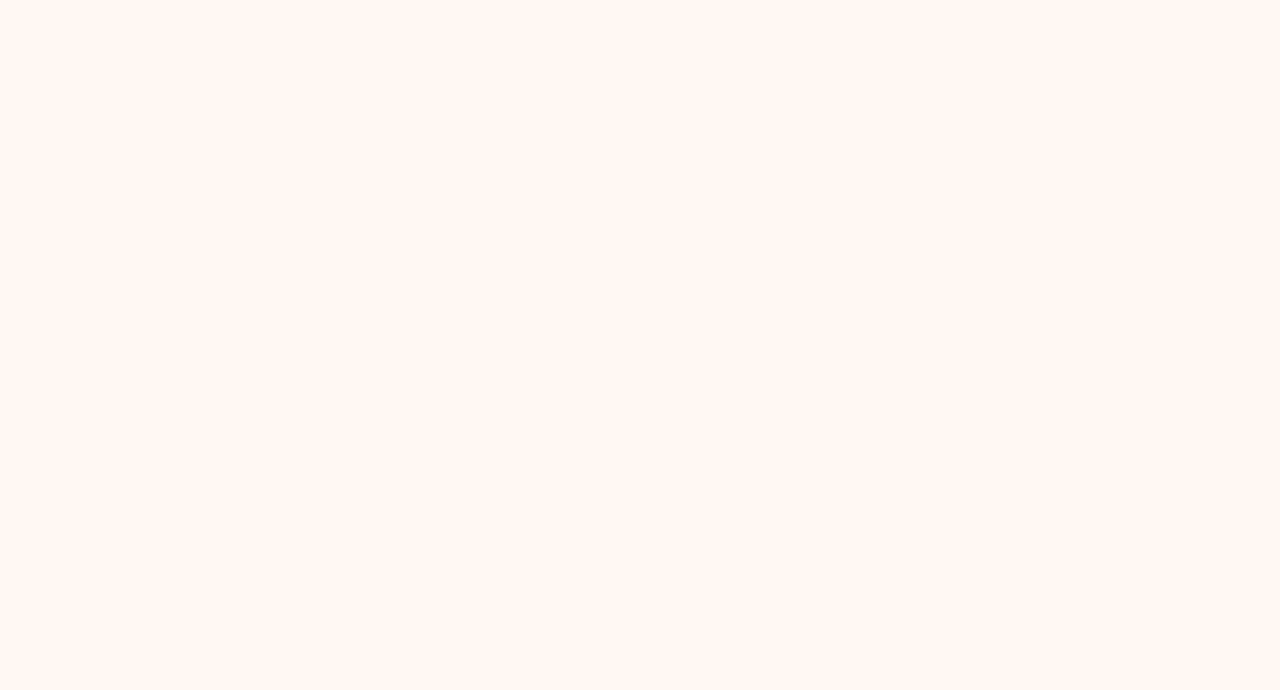
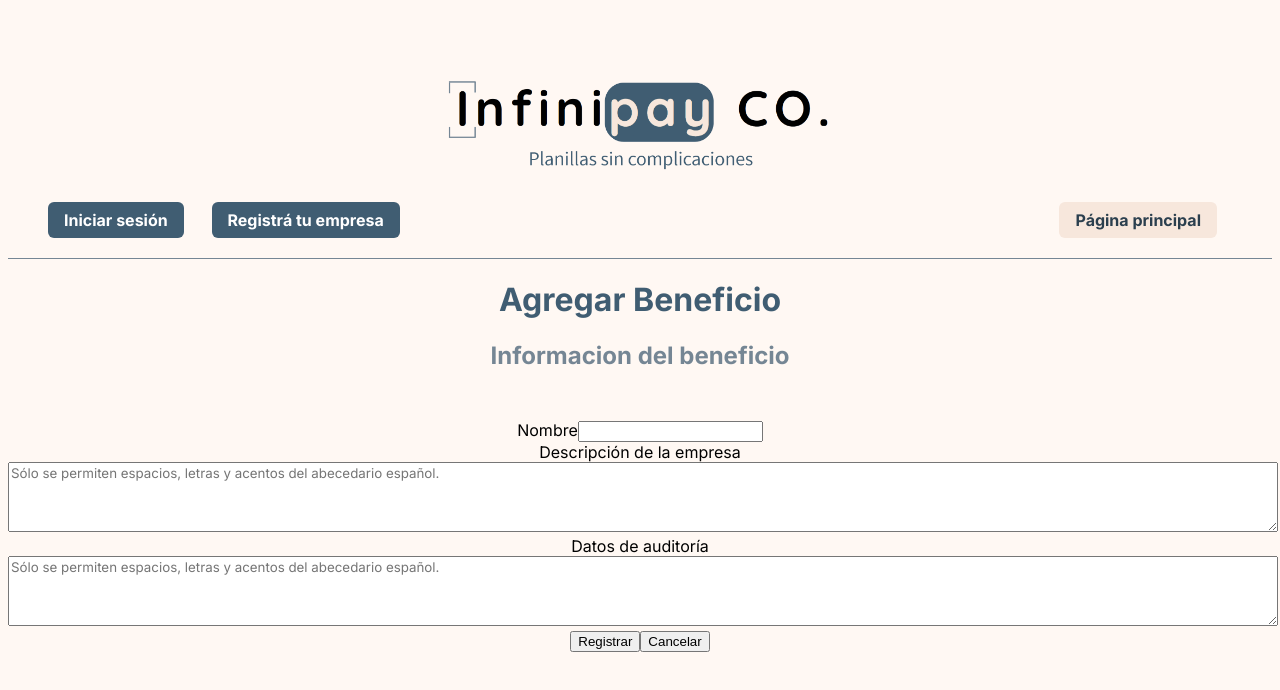
Before and after one commit to braunnymadrigal/Infinipay-CO, a Vue app in the folder front-end/: page /registrar_beneficio in a window 1280 px wide. Before the commit this address had no page. Shown: the top 690 px of the page. Built offline with nearby package versions, Linux system fonts and the light colour scheme.

Commit message:
Inicialización y estructura básica de las vistas de los beneficios ademas de el enlace con el enrutador

```diff
--- /dev/null
+++ b/front-end/src/components/BeneficioCard.vue
@@ -0,0 +1,36 @@
+<template>
+  <div>
+    <div style="max-width: 600px; width: 100%">
+      <div>
+        <h5>{{ beneficio.nombre }}</h5>
+
+        <p>
+          {{ beneficio.descripcion }}
+        </p>
+      </div>
+    </div>
+  </div>
+</template>
+
+<script setup>
+import { defineProps } from "vue";
+import { ref } from "vue";
+
+const props = defineProps({
+  nombre: {
+    type: String,
+    required: true,
+  },
+  descripcion: {
+    type: String,
+    required: true,
+  },
+});
+
+const beneficio = ref({
+  nombre: props.nombre,
+  descripcion: props.descripcion,
+});
+</script>
+
+<style lang="scss" scoped></style>
--- /dev/null
+++ b/front-end/src/components/ListaBeneficios.vue
@@ -0,0 +1,78 @@
+<template>
+  <div>
+    <!-- Logo de la empresa -->
+    <div class="logo_empresa">
+      <img
+        src="../assets/images/logo.png"
+        alt="Logo de la empresa"
+        class="logo_img"
+      />
+    </div>
+    <!-- Header -->
+    <header class="header">
+      <div class="navbar">
+        <nav class="navbar-links">
+          <!-- Contenedor de los botones de la izquierda -->
+          <div class="navbar-links-left">
+            <a href="#" class="botones_izquierda">Iniciar sesión</a>
+            <router-link to="/registrar_empleador" class="botones_izquierda"
+              >Registrá tu empresa</router-link
+            >
+          </div>
+          <!-- Contenedor de los botones de la derecha -->
+          <div class="navbar-links-right">
+            <router-link to="/" class="botones_derecha"
+              >Página principal</router-link
+            >
+          </div>
+        </nav>
+      </div>
+    </header>
+
+    <div>
+      <router-link to="/registrar_beneficio"
+        ><button type="button" class="boton_siguiente">
+          Agregar beneficio
+        </button></router-link
+      >
+      <ul v-for="beneficio in beneficios" :key="beneficio.id">
+        <!-- <li v-for="beneficio in beneficios" :key="beneficio.id"> -->
+        <!-- <h3>{{ beneficio.nombre }}</h3> -->
+        <!-- <p>{{ beneficio.descripcion }}</p> -->
+        <!-- </li> -->
+        <BeneficioCard
+          :nombre="beneficio.nombre"
+          :descripcion="beneficio.descripcion"
+        ></BeneficioCard>
+      </ul>
+    </div>
+  </div>
+</template>
+
+<script setup>
+import BeneficioCard from "./BeneficioCard.vue";
+
+const beneficios = [
+  {
+    id: 1,
+    nombre: "Asociacion solidarista",
+    descripcion:
+      "Como empresa, valoramos profundamente el bienestar de nuestros\
+                colaboradores y reconocemos el papel fundamental que desempeñan en nuestro",
+  },
+  {
+    id: 2,
+    nombre: "Gimnasio",
+    descripcion:
+      "En nuestra empresa, creemos firmemente en la importancia del equilibrio...",
+  },
+  {
+    id: 3,
+    nombre: "Plan dental",
+    descripcion:
+      "En nuestra empresa, entendemos que una buena salud bucodental...",
+  },
+];
+</script>
+
+<style lang="scss" scoped></style>
--- /dev/null
+++ b/front-end/src/components/RegistroBeneficio.vue
@@ -0,0 +1,112 @@
+<template>
+  <div>
+    <!-- Logo de la empresa -->
+    <div class="logo_empresa">
+      <img
+        src="../assets/images/logo.png"
+        alt="Logo de la empresa"
+        class="logo_img"
+      />
+    </div>
+    <!-- Header -->
+    <header class="header">
+      <div class="navbar">
+        <nav class="navbar-links">
+          <!-- Contenedor de los botones de la izquierda -->
+          <div class="navbar-links-left">
+            <a href="#" class="botones_izquierda">Iniciar sesión</a>
+            <router-link to="/registrar_empleador" class="botones_izquierda"
+              >Registrá tu empresa</router-link
+            >
+          </div>
+          <!-- Contenedor de los botones de la derecha -->
+          <div class="navbar-links-right">
+            <router-link to="/" class="botones_derecha"
+              >Página principal</router-link
+            >
+          </div>
+        </nav>
+      </div>
+    </header>
+  </div>
+  <!-- Formulario de Registro -->
+  <div class="form">
+    <h1 style="color: #405d72">Agregar Beneficio</h1>
+    <h2 style="color: #758694; margin-bottom: 50px">
+      Informacion del beneficio
+    </h2>
+    <form @submit.prevent="submit_form">
+      <!-- Nombre -->
+      <div class="caja_input">
+        <label class="label" for="nombre">Nombre</label>
+        <input
+          class="input"
+          type="text"
+          v-model="nombre"
+          id="nombre"
+          required
+          maxlength="100"
+          pattern="^[a-zA-ZáéíóúÁÉÍÓÚñÑüÜ&.\s]+$"
+          title="Sólo se permiten letras y acentos del abecedario español, '&', '.' y espacios"
+        />
+      </div>
+
+      <!-- Descripción -->
+      <div class="caja_input">
+        <label class="label" for="descripcion">Descripción de la empresa</label>
+        <textarea
+          class="textarea"
+          v-model="descripcion"
+          id="descripcion"
+          required
+          maxlength="300"
+          pattern="^[a-zA-ZáéíóúÁÉÍÓÚñÑüÜ\s]+$"
+          placeholder="Sólo se permiten espacios, letras y acentos del abecedario español."
+          rows="4"
+          style="resize: vertical; width: 100%"
+        ></textarea>
+      </div>
+
+      <!-- Datos de auditoría -->
+      <div class="caja_input">
+        <label class="label" for="descripcion">Datos de auditoría</label>
+        <textarea
+          class="textarea"
+          v-model="datos_auditoria"
+          id="datos_auditoria"
+          required
+          maxlength="300"
+          pattern="^[a-zA-ZáéíóúÁÉÍÓÚñÑüÜ\s]+$"
+          placeholder="Sólo se permiten espacios, letras y acentos del abecedario español."
+          rows="4"
+          style="resize: vertical; width: 100%"
+        ></textarea>
+      </div>
+      <div class="contenedor_botones">
+        <router-link to="/"
+          ><button class="boton_volver">Registrar</button></router-link
+        >
+        <router-link to="/">
+          <button class="boton_siguiente" type="submit">Cancelar</button>
+        </router-link>
+      </div>
+    </form>
+  </div>
+</template>
+
+<script setup>
+import { ref } from "vue";
+
+const datos_auditoria = ref("");
+const nombre = ref("");
+const descripcion = ref("");
+
+function submit_form() {
+  console.log("Nombre:", nombre.value);
+  console.log("Descripción:", descripcion.value);
+  console.log("Datos de auditoría:", datos_auditoria.value);
+  // axios.post("http://localhost:3000/beneficios", {
+}
+</script>
+
+<style lang="scss" scoped></style>
--- a/front-end/src/main.js
+++ b/front-end/src/main.js
@@ -1,20 +1,44 @@
-import { createApp } from 'vue'
-import App from './App.vue'
+import { createApp } from "vue";
+import App from "./App.vue";
 
-import {createRouter, createWebHistory} from 'vue-router'
-import PantallaPrincipal from './components/PantallaPrincipal.vue'
-import SobreNosotros from './components/SobreNosotros.vue'
-import RegistroEmpleador from './components/RegistroEmpleador.vue'
-import RegistroEmpresa from './components/RegistroEmpresa.vue'
+import { createRouter, createWebHistory } from "vue-router";
+import PantallaPrincipal from "./components/PantallaPrincipal.vue";
+import SobreNosotros from "./components/SobreNosotros.vue";
+import RegistroEmpleador from "./components/RegistroEmpleador.vue";
+import RegistroEmpresa from "./components/RegistroEmpresa.vue";
+import RegistroBeneficio from "./components/RegistroBeneficio.vue";
+import ListaBeneficios from "./components/ListaBeneficios.vue";
 
 const router = createRouter({
   history: createWebHistory(),
   routes: [
-    {path: '/', name: "Home", component: PantallaPrincipal},
-    {path: '/sobre_nosotros', name: "SobreNosotros", component: SobreNosotros},
-    {path: '/registrar_empleador', name: "RegistroEmpleador", component: RegistroEmpleador},
-    {path: '/registrar_empresa', name: "RegistroEmpresa", component: RegistroEmpresa},
-  ]
+    { path: "/", name: "Home", component: PantallaPrincipal },
+    {
+      path: "/sobre_nosotros",
+      name: "SobreNosotros",
+      component: SobreNosotros,
+    },
+    {
+      path: "/registrar_empleador",
+      name: "RegistroEmpleador",
+      component: RegistroEmpleador,
+    },
+    {
+      path: "/registrar_empresa",
+      name: "RegistroEmpresa",
+      component: RegistroEmpresa,
+    },
+    {
+      path: "/registrar_beneficio",
+      name: "RegistroBeneficio",
+      component: RegistroBeneficio,
+    },
+    {
+      path: "/lista_beneficios",
+      name: "ListaBeneficios",
+      component: ListaBeneficios,
+    },
+  ],
 });
 
-createApp(App).use(router).mount('#app')
+createApp(App).use(router).mount("#app");
```
